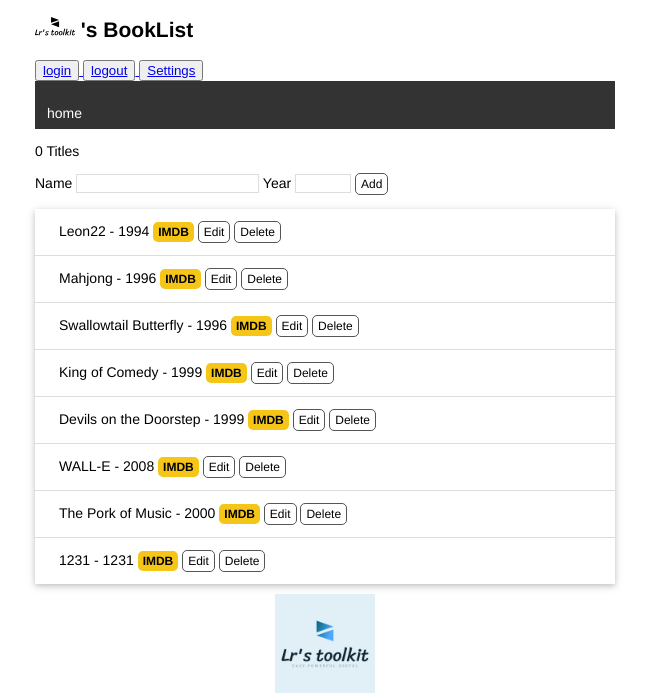
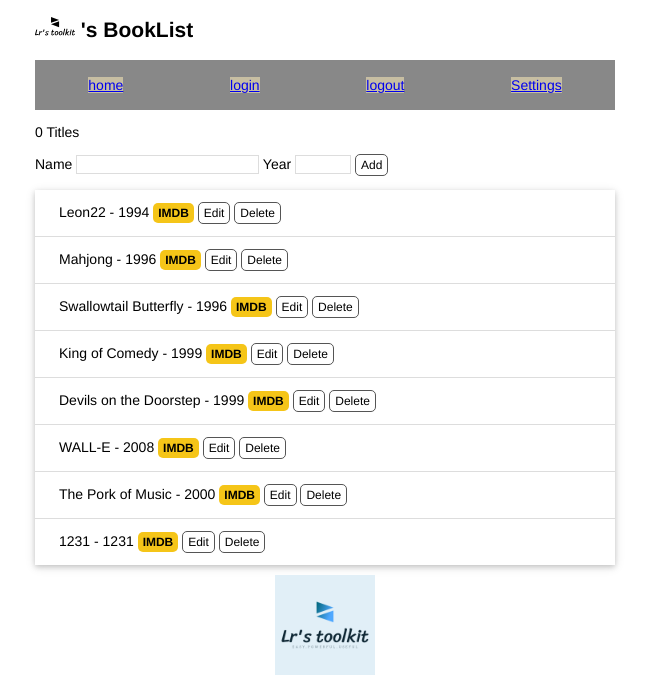
Before and after one commit to Lr-2002/newpage, a Flask app: page / in a window 1280 px wide. Shown: the top 693 px of the page, without its empty margins (315-964 px from the left). Run offline with Flask 2, Linux system fonts and the light colour scheme; data comes from the database, SQL or seed files in the repository.

Commit message:
change the html

```diff
--- a/static/css/index.css
+++ b/static/css/index.css
@@ -45,6 +45,20 @@
     display: block;
     margin: 0 auto;
     height: 100px;
+}
+.nav{
+    display: -webkit-box;
+    display: flex;
+    height: 50px;
+    justify-content: space-around;
+    background-color: #888888;
+}
+.nav .list{
+    display: flex;
+    margin: auto;
+    /*border: #E5DCC3;*/
+    border-block: #C7BEA2;
+    background-color: #C7BEA2;
 }
 nav ul {
     list-style-type: none;
--- a/templates/base.html
+++ b/templates/base.html
@@ -19,26 +19,16 @@
         <h2>
             <img alt = 'Avatar' class ='avatar' src = " {{url_for('static',filename='logo/vector/black.svg') }} ">
             {{user.name}}'s BookList
+
         </h2>
 
 
-        <button >
-            <a href="{{ url_for('login') }}" />
 
-            login</button>
-        <button>
-            <a href="{{ url_for('logout') }}"/>
-            logout
-        </button>
-
-        <button>
-            <a href="{{ url_for('settings') }}"/>
-            Settings
-        </button>
-        <nav>
-            <ul>
-                <li><a href = "{{url_for('index') }}">home</a></li>
-            </ul>
+        <nav class="nav">
+            <div class="list"><a href = "{{url_for('index') }}">home</a></div>
+            <div class="list"><a href="{{ url_for('login') }}">login</a></div>
+            <div class="list"><a href="{{ url_for('logout') }}">logout</a></div>
+            <div class="list"><a href="{{ url_for('settings') }}">Settings</a></div>
         </nav>
         {%block content %}{%endblock%}
         <footer >
```
